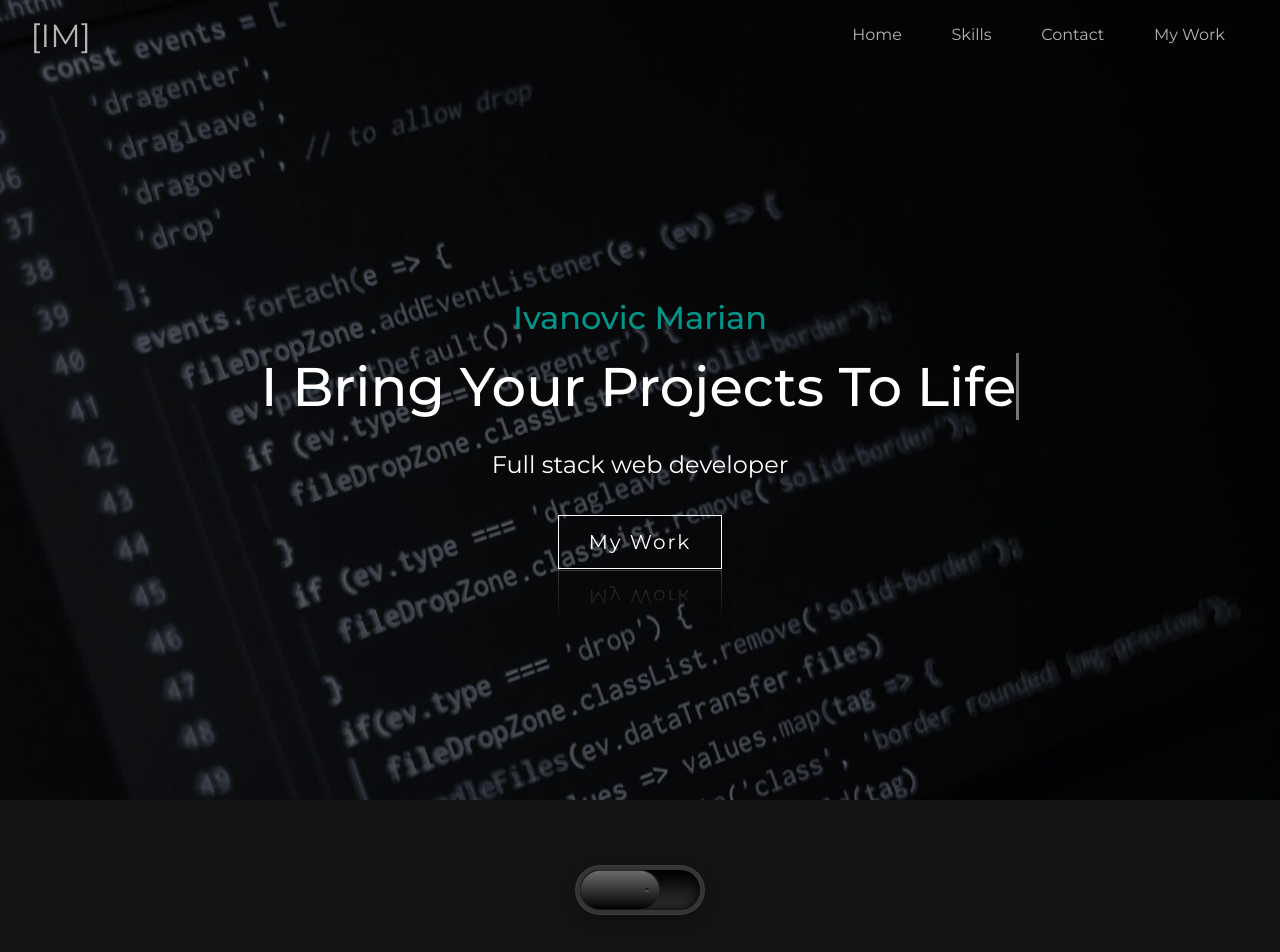
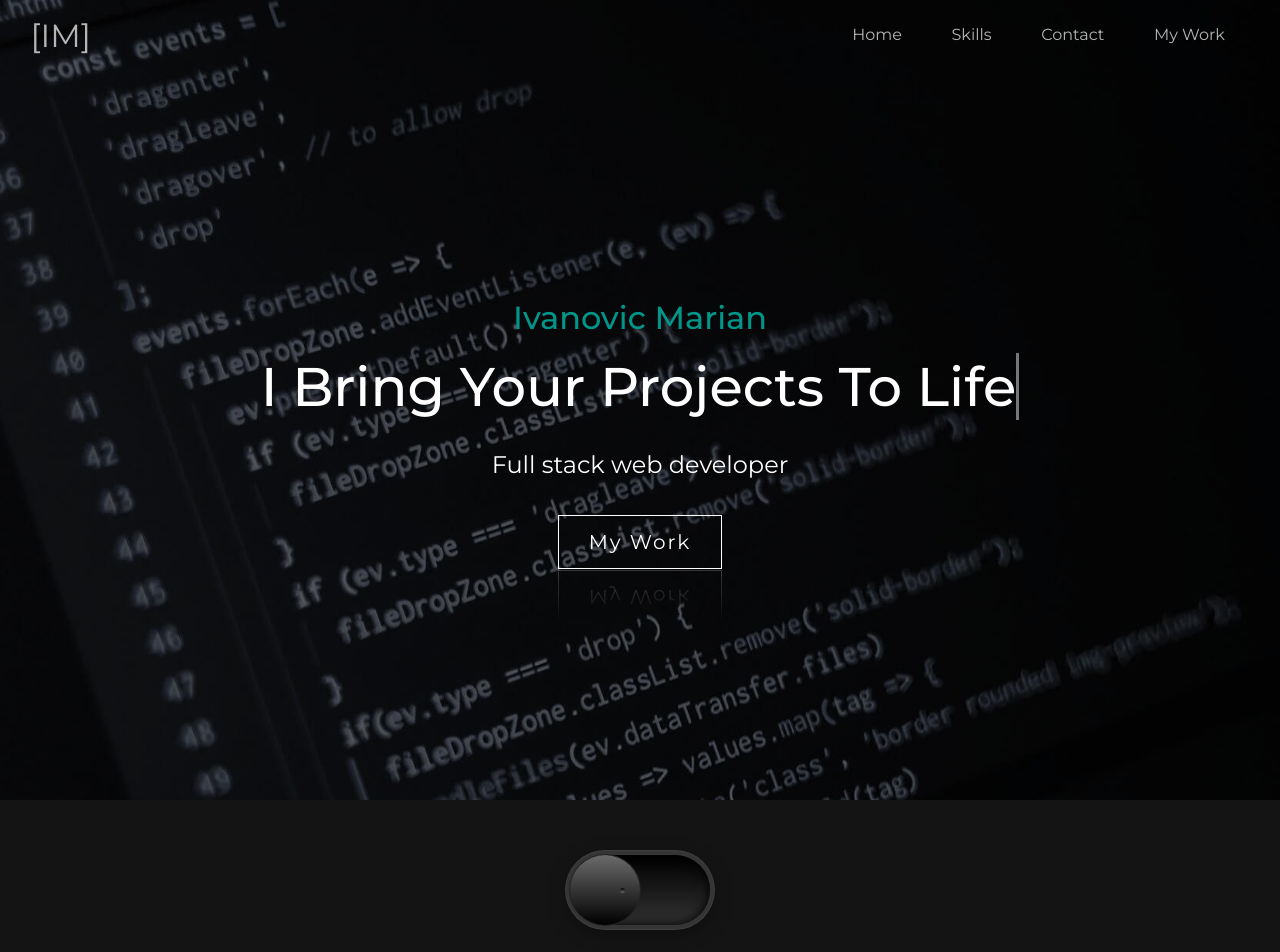
Before and after one commit to rekcoob/rekcoob.github.io, a Vue app: page / in a window 1280 px wide. Shown: the top 952 px of the page. Built offline with nearby package versions, Linux system fonts and the light colour scheme.

Commit message:
Toggle btn new style

```diff
--- a/src/App.vue
+++ b/src/App.vue
@@ -3,6 +3,7 @@ import { ref, provide } from 'vue'
 import Navbar from './components/Navbar.vue'
 import ShowCase from './components/ShowCase.vue'
 import ToggleBtn from './components/ToggleBtn.vue'
+import ToggleBtq from './components/ToggleBtq.vue'
 import MyWork from './components/MyWork.vue'
 import ContactForm from './components/ContactForm.vue'
 import SiteFooter from './components/SiteFooter.vue'
@@ -18,7 +19,8 @@ provide('isLighted', isLighted)
       <Navbar />
       <!-- <Hero /> -->
 
-      <ToggleBtn />
+      <ToggleBtq />
+      <!-- <ToggleBtn /> -->
       <ShowCase />
       <MyWork />
       <ContactForm />
--- a/src/components/ToggleBtn-og.vue
+++ /dev/null
@@ -1,72 +0,0 @@
-<script setup>
-import { ref, inject } from 'vue'
-
-const isChecked = ref(false)
-
-const isLighted = inject('isLighted')
-</script>
-<template>
-  {{ light }}
-  <section id="skills" class="tabs">
-    <div class="center">
-      <div class="xbox">
-        <!-- <input type="checkbox" id="check" v-model="isChecked" @click="isLighted" /> -->
-        <input type="checkbox" id="check" @click="isLighted = !isLighted" />
-        <label for="check" class="toggle"></label>
-      </div>
-    </div>
-  </section>
-</template>
-
-<style scoped>
-.xbox {
-  width: 500px;
-  height: 100px;
-  margin: 40px auto;
-  background-color: #fff;
-  display: flex;
-  align-items: center;
-  justify-content: center;
-  background-color: inherit;
-}
-
-.toggle {
-  cursor: pointer;
-  display: block;
-  width: 200px;
-  height: 100px;
-  border-radius: 200px;
-  background-color: #222;
-  position: relative;
-  transition: 0.5s;
-  box-shadow:
-    inset 0 8px 60px rgba(0, 0, 0, 0.1),
-    inset 0 8px 8px rgba(0, 0, 0, 0.1),
-    inset 0 -4px 4px rgba(0, 0, 0, 0.1);
-}
-.toggle::before {
-  position: absolute;
-  content: '';
-  width: 90px;
-  height: 90px;
-  border-radius: 200px;
-
-  background-color: #141414;
-  background: linear-gradient(to bottom #fff, #222);
-
-  margin: 5px;
-  transition: 0.2s;
-}
-
-input:checked + .toggle {
-  background-color: #9cff00;
-}
-
-input:checked + .toggle::before {
-  transform: translate(100px);
-}
-
-input {
-  display: none;
-}
-</style>
--- /dev/null
+++ b/src/components/ToggleBtq.vue
@@ -0,0 +1,88 @@
+<script setup>
+import { inject } from 'vue'
+
+const isLighted = inject('isLighted')
+</script>
+<template>
+  <section id="skills" class="tabs">
+    <div class="xbox">
+      <input type="checkbox" @click="isLighted = !isLighted" />
+    </div>
+  </section>
+</template>
+
+<style scoped>
+.xbox {
+  width: 500px;
+  height: 100px;
+  margin: 40px auto;
+  display: flex;
+  align-items: center;
+  justify-content: center;
+}
+
+input[type='checkbox'] {
+  cursor: pointer;
+  position: relative;
+  width: 140px;
+  height: 70px;
+  -webkit-appearance: none; /* For Safari and older Chrome browsers */
+  appearance: none; /* Standard syntax for all supporting browsers */
+  background: linear-gradient(0deg, #333, #000);
+  appearance: none;
+  outline: none;
+  border-radius: 200px;
+  box-shadow:
+    0 0 0 4px #353535,
+    0 0 0 5px #3e3e3e,
+    inset 0 0 10px rgba(0, 0, 0, 1),
+    0 5px 20px rgba(0, 0, 0, 0.5),
+    inset 0 0 15px rgba(0, 0, 0, 0.2);
+}
+
+input:checked[type='checkbox'] {
+  background: linear-gradient(0deg, #6dd1ff, #20b7ff);
+  box-shadow:
+    0 0 2px #6dd1ff,
+    0 0 0 4px #353535,
+    0 0 0 5px #3e3e3e,
+    inset 0 0 10px rgba(0, 0, 0, 1),
+    0 5px 20px rgba(0, 0, 0, 0.5),
+    inset 0 0 15px rgba(0, 0, 0, 0.2);
+}
+
+input[type='checkbox']::before,
+input[type='checkbox']::after {
+  content: '';
+  position: absolute;
+  transition: 0.5s;
+}
+input[type='checkbox']:before {
+  top: 0;
+  left: 0;
+  /* margin: 5px; */
+  width: 70px;
+  height: 70px;
+  background: linear-gradient(0deg, #000, #6b6b6b);
+  border-radius: 200px;
+  box-shadow: 0 0 0 1px #232323;
+}
+input:checked[type='checkbox']:before {
+  left: 70px;
+}
+input[type='checkbox']:after {
+  top: calc(50% - 2px);
+  left: 50px;
+  width: 5px;
+  height: 5px;
+  background: linear-gradient(0deg, #6b6b6b, #000);
+  border-radius: 50%;
+}
+input:checked[type='checkbox']:after {
+  background: #63cdff;
+  left: 120px;
+  box-shadow:
+    0 0 5px #13b3ff,
+    0 0 15px #13b3ff;
+}
+</style>
```
